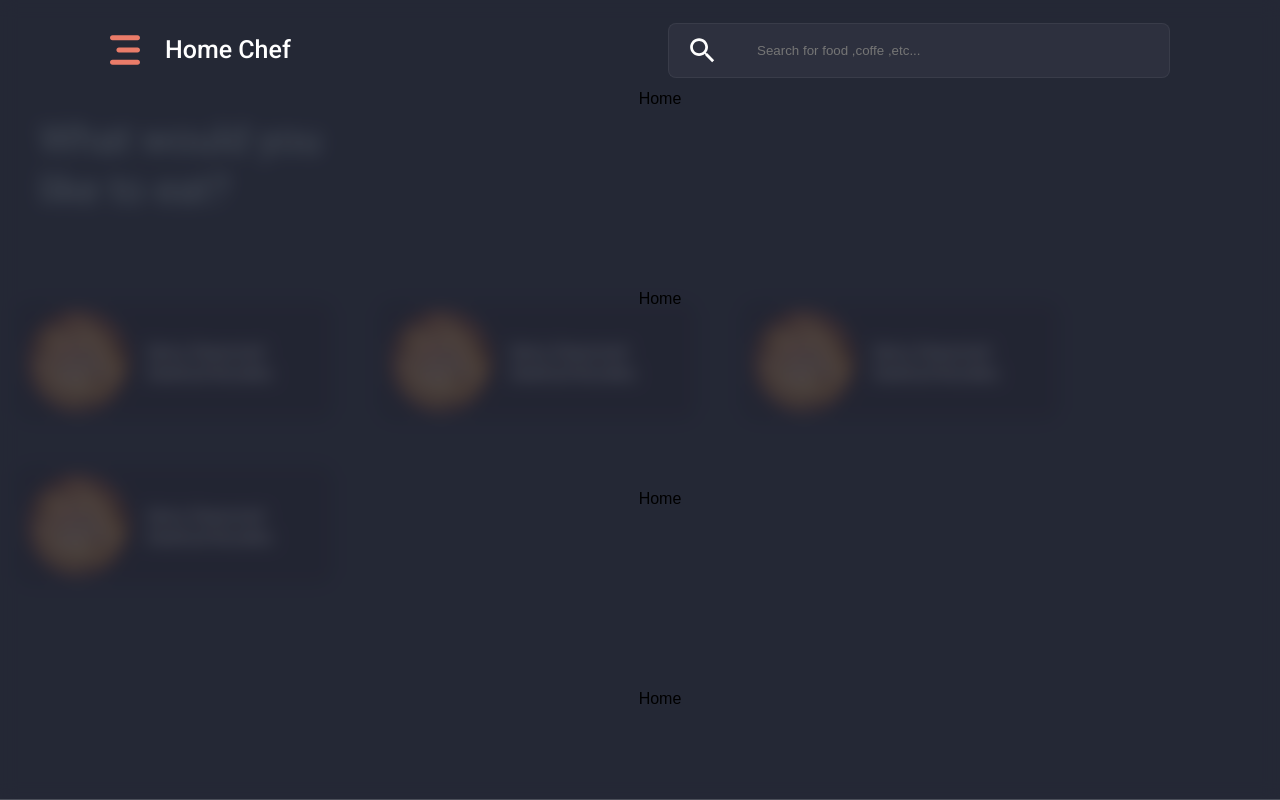
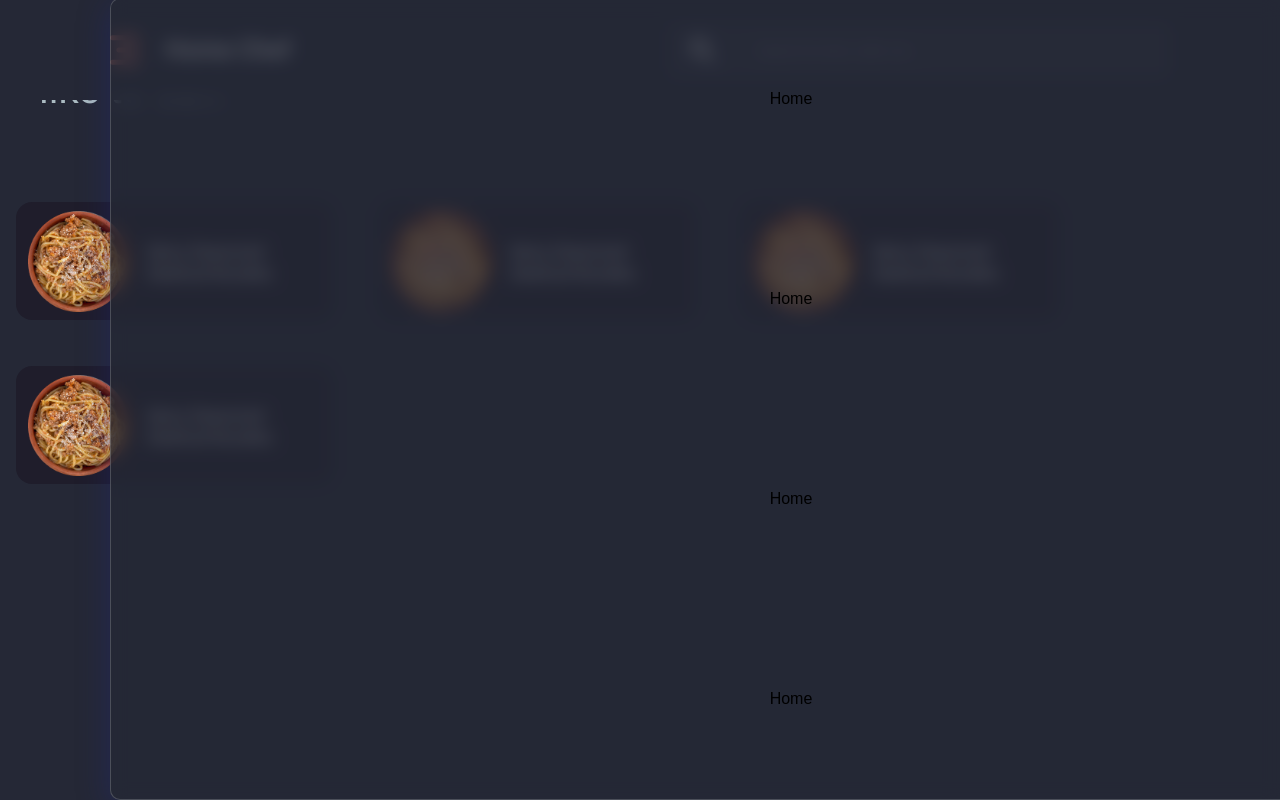
Before and after one commit to aninarafath6/Home-Chef, a React (Create React App) app in the folder home-che-front-end/: page / in a window 1280 px wide. Both pictures are taken after a click on the picture 125 px from the left and 50 px from the top of the page. Built offline with nearby package versions, Linux system fonts and the light colour scheme.

Commit message:
scrollbar add style

```diff
--- a/home-che-front-end/src/components/header/Header.Element.js
+++ b/home-che-front-end/src/components/header/Header.Element.js
@@ -7,6 +7,8 @@
 display:flex;
 align-items:center;
 justify-content:center;
+position: fixed;
+width:100%;
 
 @media (max-width: 768px) {
     min-height: 180px;
@@ -23,7 +25,7 @@
    padding: 17px 26px;
   }
   position:${props=>props.status ? 'absolute':'relative'};
-  z-index:10;
+  z-index:0;
 `;
 export const LogoContainer = styled.div`
 display:flex;
--- a/home-che-front-end/src/components/header/Header.js
+++ b/home-che-front-end/src/components/header/Header.js
@@ -29,8 +29,7 @@
                     </SearchIconContainer>
                     <SearchInput placeholder='Search for food ,coffe ,etc...' />
                 </SearchContainer>
-            </HeaderContainer>
-            <NavUl status={status}>
+                <NavUl status={status}>
                 <NavLi>
                     Home
                 </NavLi>
@@ -44,6 +43,8 @@
                     Home
                 </NavLi>
                 </NavUl>
+            </HeaderContainer>
+
         </Container>
     )
 }
--- a/home-che-front-end/src/index.css
+++ b/home-che-front-end/src/index.css
@@ -4,3 +4,20 @@
   font-family: sans-serif;
   background-color:#252836;
 }
+
+body::-webkit-scrollbar-track
+{
+	-webkit-box-shadow: inset 0 0 6px rgba(0,0,0,0.3);
+	background-color: #F5F5F5;
+}
+
+body::-webkit-scrollbar
+{
+	width: 6px;
+	background-color: #F5F5F5;
+}
+
+body::-webkit-scrollbar-thumb
+{
+	background-color: #000000;
+}
```
